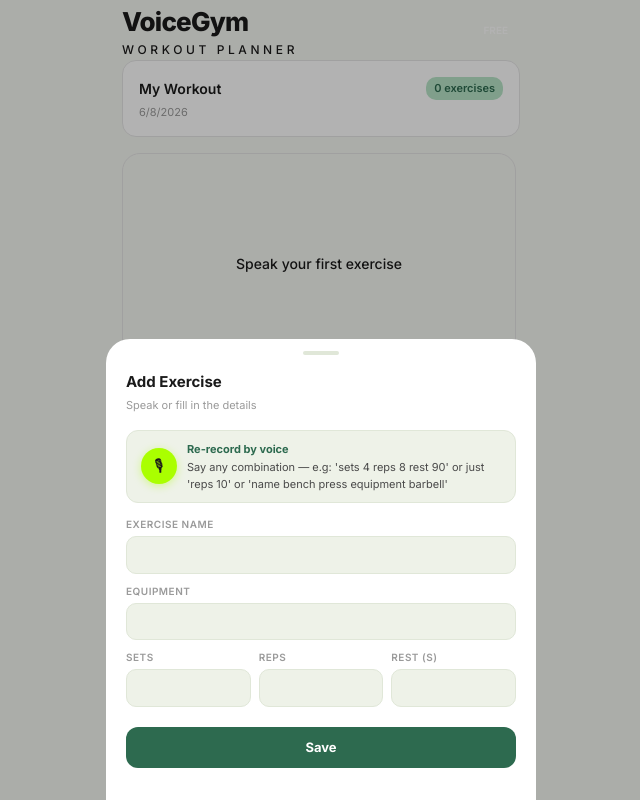
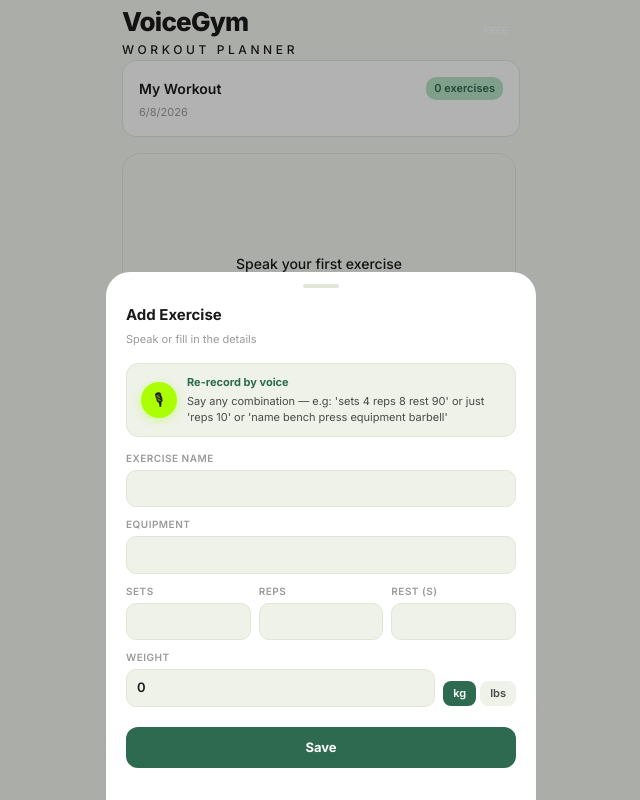
Before and after one commit to Alirezagoodarzi/voicegym-app, a Next.js app: page /planner in a window 1280 px wide. Both pictures are taken after a click on the button "Add exercise". Shown: the whole page, without its empty margins (319-959 px from the left). Built offline with nearby package versions, Linux system fonts and the light colour scheme.

Commit message:
weight is added

```diff
--- a/src/components/ExerciseCard.tsx
+++ b/src/components/ExerciseCard.tsx
@@ -52,6 +52,15 @@
               <span className="text-[11px] text-text-2">{stat.label}</span>
             </div>
           ))}
+          <div
+            className="flex items-center gap-2 rounded-[8px] border border-border px-2 py-1"
+            style={{ background: "#EEF2E8" }}
+          >
+            <span style={{ color: "#2D6A4F", fontWeight: 700 }} className="text-[11px]">
+              {exercise.weight ?? 0}
+            </span>
+            <span className="text-[11px] text-text-2">{exercise.weightUnit ?? "kg"}</span>
+          </div>
         </div>
       </div>
 
--- a/src/components/ExerciseSheet.tsx
+++ b/src/components/ExerciseSheet.tsx
@@ -35,6 +35,8 @@
   sets: string;
   reps: string;
   restSeconds: string;
+  weight: string;
+  weightUnit: "kg" | "lbs";
 };
 
 const labelStyle: CSSProperties = {
@@ -82,6 +84,8 @@
     sets: exercise?.sets?.toString() ?? "",
     reps: exercise?.reps?.toString() ?? "",
     restSeconds: exercise?.restSeconds?.toString() ?? "",
+    weight: exercise?.weight?.toString() ?? "0",
+    weightUnit: exercise?.weightUnit ?? "kg",
   });
   const [focusedField, setFocusedField] = useState<string | null>(null);
   const [micStatus, setMicStatus] = useState<"idle" | "listening" | "processing">("idle");
@@ -160,6 +164,8 @@
               sets: ex.sets !== undefined ? ex.sets.toString() : mode === "add" ? "0" : prev.sets,
               reps: ex.reps !== undefined ? ex.reps.toString() : mode === "add" ? "0" : prev.reps,
               restSeconds: ex.restSeconds !== undefined ? ex.restSeconds.toString() : mode === "add" ? "0" : prev.restSeconds,
+              weight: ex.weight !== undefined ? ex.weight.toString() : prev.weight,
+              weightUnit: ex.weightUnit ?? prev.weightUnit,
             }));
           } else {
             setMicError(data.error ?? "Failed to parse. Try again.");
@@ -191,6 +197,8 @@
       sets: Number(form.sets),
       reps: Number(form.reps),
       restSeconds: Number(form.restSeconds),
+      weight: Number(form.weight),
+      weightUnit: form.weightUnit,
     });
   };
 
@@ -331,7 +339,7 @@
         </div>
 
         {/* Sets / Reps / Rest */}
-        <div style={{ display: "flex", gap: "8px", marginBottom: "20px" }}>
+        <div style={{ display: "flex", gap: "8px", marginBottom: "10px" }}>
           {numericFields.map(({ key, label }) => (
             <div key={key} style={{ flex: 1 }}>
               <label style={labelStyle}>{label}</label>
@@ -347,6 +355,42 @@
               />
             </div>
           ))}
+        </div>
+
+        {/* Weight + unit toggle */}
+        <div style={{ display: "flex", gap: "8px", alignItems: "flex-end", marginBottom: "20px" }}>
+          <div style={{ flex: 1 }}>
+            <label style={labelStyle}>Weight</label>
+            <input
+              type="number"
+              value={form.weight}
+              onChange={(e) => setForm((f) => ({ ...f, weight: e.target.value }))}
+              style={getInputStyle("weight")}
+              onFocus={() => setFocusedField("weight")}
+              onBlur={() => setFocusedField(null)}
+            />
+          </div>
+          <div style={{ display: "flex", gap: "4px", paddingBottom: "1px" }}>
+            {(["kg", "lbs"] as const).map((unit) => (
+              <button
+                key={unit}
+                onClick={() => setForm((f) => ({ ...f, weightUnit: unit }))}
+                style={{
+                  background: form.weightUnit === unit ? "#2D6A4F" : "#EEF2E8",
+                  color: form.weightUnit === unit ? "#fff" : "#4A4A4A",
+                  border: "none",
+                  borderRadius: "8px",
+                  padding: "4px 10px",
+                  fontSize: "11px",
+                  fontWeight: 600,
+                  cursor: "pointer",
+                  fontFamily: "inherit",
+                }}
+              >
+                {unit}
+              </button>
+            ))}
+          </div>
         </div>
 
         {/* Buttons */}
--- a/src/lib/claude.ts
+++ b/src/lib/claude.ts
@@ -55,10 +55,20 @@
     result.name = nameMatch[1].trim()
   }
 
+  // Weight: "80 kg" / "80 kilograms" / "175 lbs" / "175 pounds" / "weight 80"
+  const weightMatch =
+    t.match(/\b(\d+(?:\.\d+)?)\s*(?:kg|kilograms?)\b/i) ??
+    t.match(/\b(\d+(?:\.\d+)?)\s*(?:lbs?|pounds?)\b/i) ??
+    t.match(/\bweight\s+(\d+(?:\.\d+)?)\b/i)
+  if (weightMatch) {
+    result.weight = parseFloat(weightMatch[1])
+    result.weightUnit = /lbs?|pounds?/i.test(t) ? "lbs" : "kg"
+  }
+
   return result
 }
 
-const DEFAULT_SYSTEM_PROMPT = `You are a gym workout parser. Parse the user's voice command into a JSON object. Return ONLY valid JSON, no markdown, no explanation. If the user does not mention sets, reps, or rest time, omit those fields completely — do NOT guess or use defaults. Format: {"name": "string", "equipment": "string", "equipmentId": "string", "sets": "number or omit", "reps": "number or omit", "restSeconds": "number or omit"}`
+const DEFAULT_SYSTEM_PROMPT = `You are a gym workout parser. Parse the user's voice command into a JSON object. Return ONLY valid JSON, no markdown, no explanation. If the user does not mention sets, reps, or rest time, omit those fields completely — do NOT guess or use defaults. Format: {"name": "string", "equipment": "string", "equipmentId": "string", "sets": "number or omit", "reps": "number or omit", "restSeconds": "number or omit", "weight": 0, "weightUnit": "kg"} — weight is 0 if not mentioned, weightUnit is "kg" or "lbs" (default "kg")`
 export async function parseExerciseVoice(
   transcript: string,
   systemPrompt?: string
@@ -103,6 +113,9 @@
     throw new Error(`Failed to parse Claude response as JSON: ${raw}`)
   }
 
+  parsed.weight = parsed.weight ?? 0
+  parsed.weightUnit = parsed.weightUnit ?? "kg"
+
   // When a custom system prompt is used (partial mode), skip strict validation
   if (systemPrompt) {
     return parsed as Partial<Omit<Exercise, "id">>
--- a/src/types/index.ts
+++ b/src/types/index.ts
@@ -6,6 +6,8 @@
   sets: number
   reps: number
   restSeconds: number
+  weight: number
+  weightUnit: "kg" | "lbs"
 }
 
 export type WorkoutPlan = {
```
